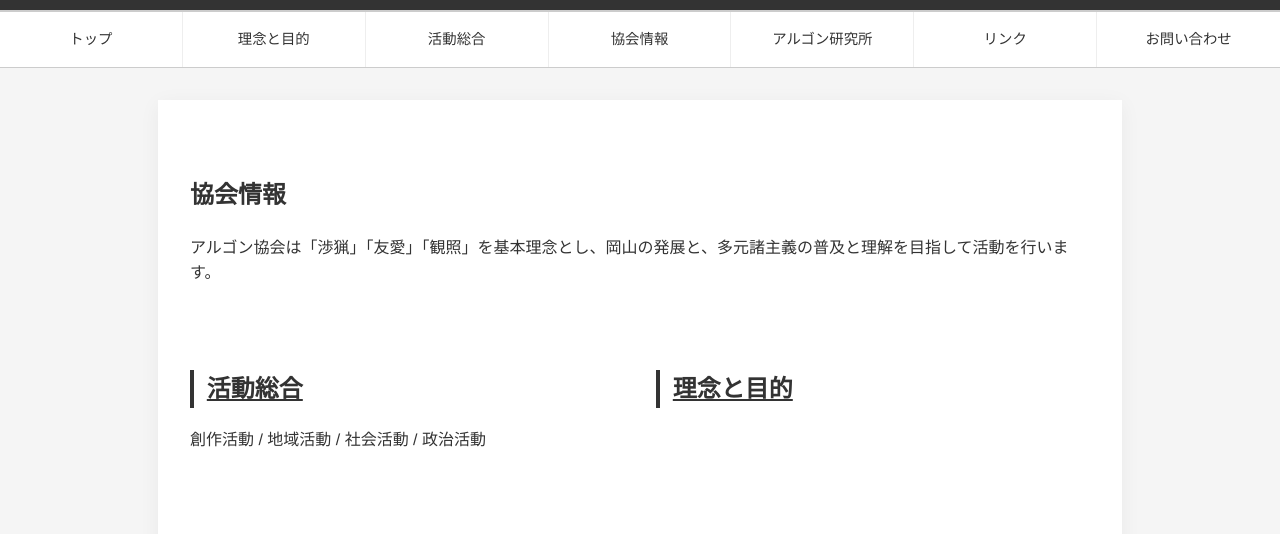
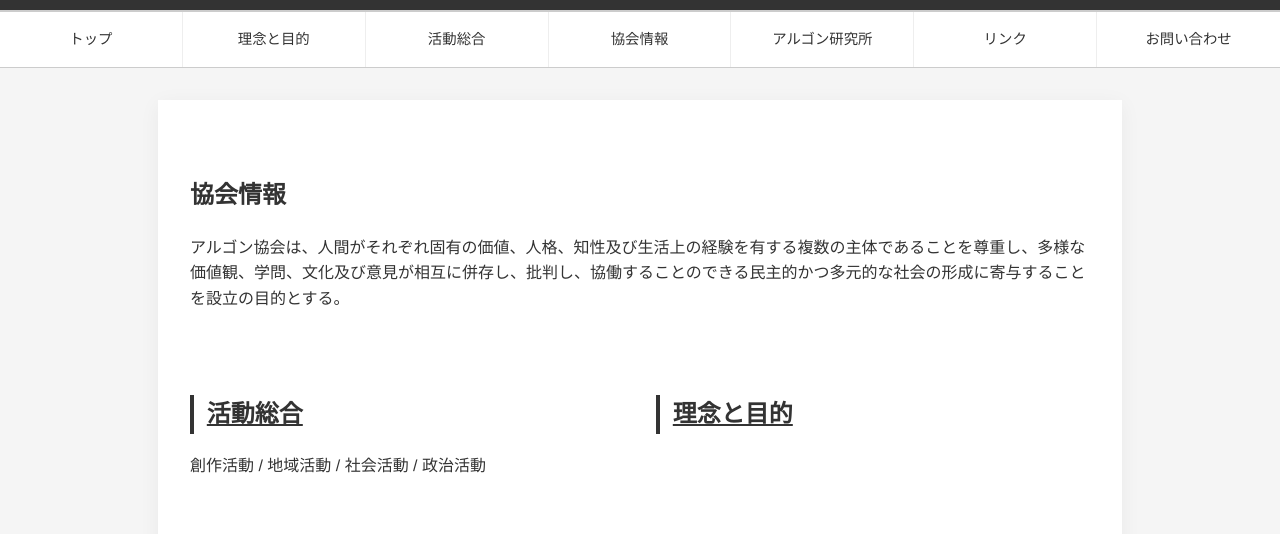
Before and after one commit to Argon-society/argon-society.github.io, an Astro site: page /about in a window 1280 px wide. Shown: the part 201-735 px from the top of the page. Built offline with nearby package versions, Linux system fonts and the light colour scheme; Astro itself is replaced by a stand-in of ours.

Commit message:
Update about.astro

```diff
--- a/src/pages/about.astro
+++ b/src/pages/about.astro
@@ -13,7 +13,7 @@ import Banners from "../components/Banners.astro";
 		<article>
 			<h1>協会情報</h1>
 			<p>
-				アルゴン協会は「渉猟」「友愛」「観照」を基本理念とし、岡山の発展と、多元諸主義の普及と理解を目指して活動を行います。
+				アルゴン協会は、人間がそれぞれ固有の価値、人格、知性及び生活上の経験を有する複数の主体であることを尊重し、多様な価値観、学問、文化及び意見が相互に併存し、批判し、協働することのできる民主的かつ多元的な社会の形成に寄与することを設立の目的とする。
 			</p>
 		</article>
 
```
